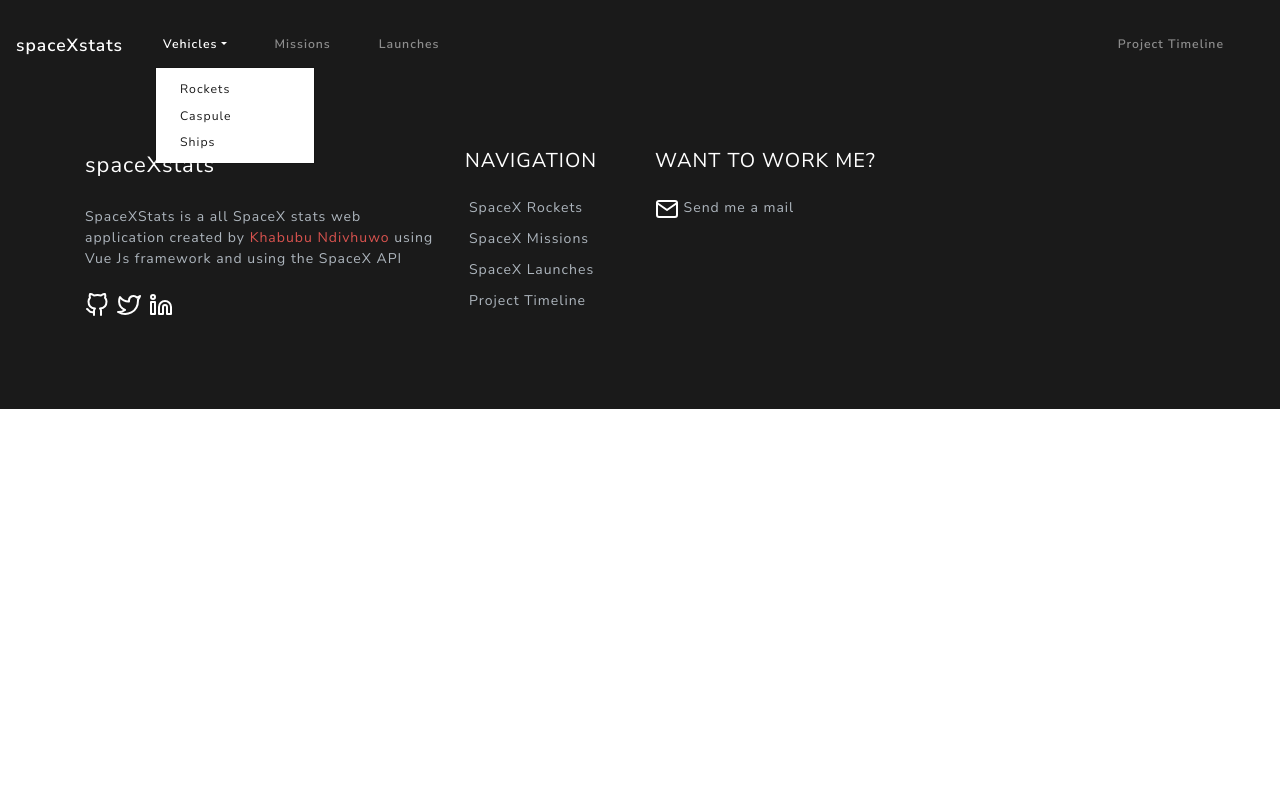
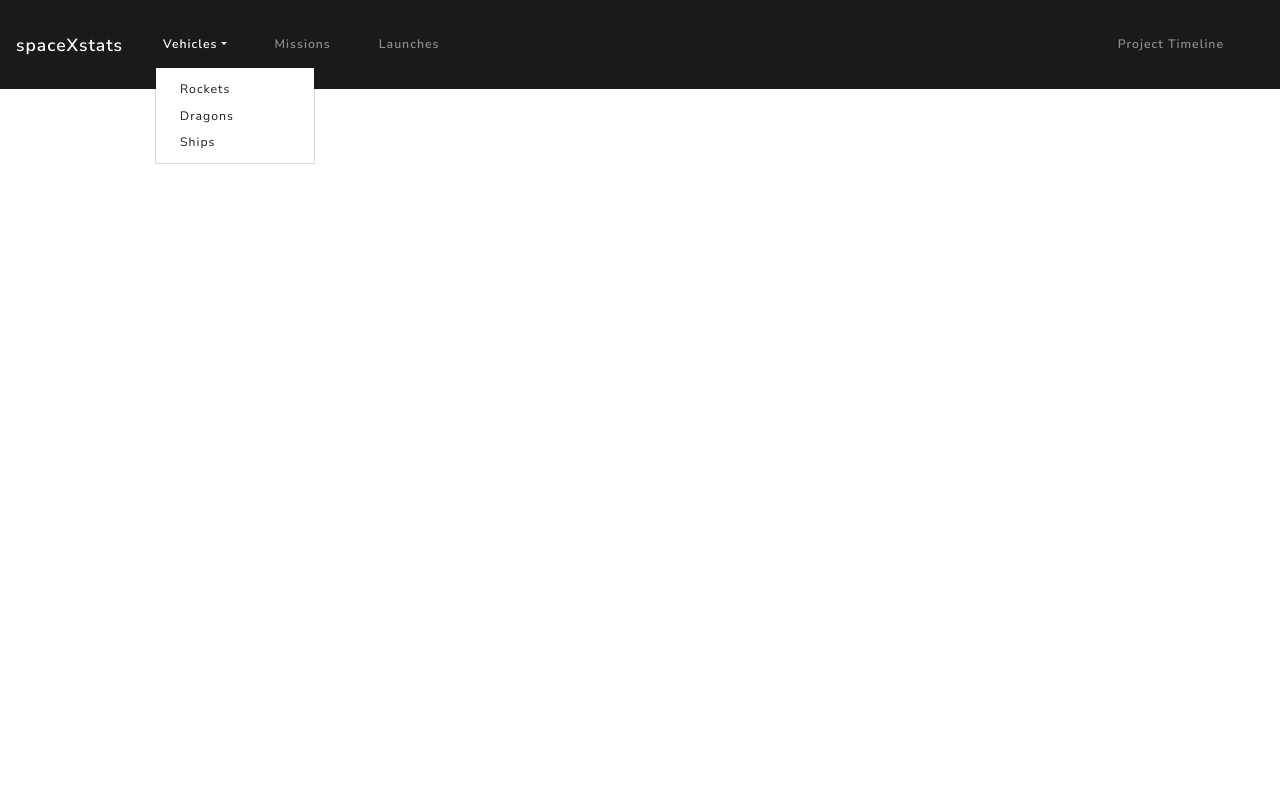
Before and after one commit to Khabz/spacex, a Vue app: page /dragons in a window 1280 px wide. Both pictures are taken after a click on the button "Vehicles". Shown: the top 800 px of the page. Built offline with nearby package versions, Linux system fonts and the light colour scheme; what vuejs-countdown-timer would draw is missing.

Commit message:
:zap: footer & page content fixed

```diff
--- a/public/index.html
+++ b/public/index.html
@@ -9,6 +9,25 @@
     <link rel="stylesheet" href="lux.css">
     <link rel="stylesheet" href="style.css">
     <link rel="stylesheet" href="owl.carousel.min.css">
+    <style>
+        .page-container {
+            position: relative;
+            min-height: 100vh;
+        }
+
+        .content-wrap {
+            padding-bottom: 2.5rem;
+            /* Footer height */
+        }
+
+        #footer {
+            position: absolute;
+            bottom: 0;
+            width: 100%;
+            height: 2.5rem;
+            /* Footer height */
+        }
+    </style>
     <title>
         spaceXstats
     </title>
@@ -18,7 +37,10 @@
     <noscript>
       <strong>We're sorry but <%= htmlWebpackPlugin.options.title %> doesn't work properly without JavaScript enabled. Please enable it to continue.</strong>
     </noscript>
-    <div id="app"></div>
+    <div class="page-container">
+
+        <div id="app"></div>
+    </div>
     <!-- built files will be auto injected -->
     <script src="https://code.jquery.com/jquery-3.5.1.slim.min.js" integrity="sha384-DfXdz2htPH0lsSSs5nCTpuj/zy4C+OGpamoFVy38MVBnE+IbbVYUew+OrCXaRkfj" crossorigin="anonymous"></script>
     <script src="https://cdn.jsdelivr.net/npm/popper.js@1.16.0/dist/umd/popper.min.js" integrity="sha384-Q6E9RHvbIyZFJoft+2mJbHaEWldlvI9IOYy5n3zV9zzTtmI3UksdQRVvoxMfooAo" crossorigin="anonymous"></script>
--- a/src/App.vue
+++ b/src/App.vue
@@ -1,8 +1,12 @@
 <template>
   <div id="app">
     <Navbar />
-    <router-view />
-    <Footer />
+    <div class="content-wrap">
+      <router-view />
+    </div>
+    <footer id="footer">
+      <Footer />
+    </footer>
   </div>
 </template>
 
--- a/src/components/Footer.vue
+++ b/src/components/Footer.vue
@@ -1,5 +1,5 @@
 <template>
-  <footer class="footer bg-primary">
+  <footer class="footer mt-5 bg-primary">
     <div class="container">
       <div class="row">
         <div class="col-lg-4 col-12 mb-0 mb-md-4 pb-0 pb-md-2">
@@ -160,3 +160,5 @@
   name: "Footer"
 };
 </script>
+
+<style></style>
--- a/src/components/Navbar.vue
+++ b/src/components/Navbar.vue
@@ -28,7 +28,7 @@
           >
           <div class="dropdown-menu" aria-labelledby="navbarDropdown">
             <a class="dropdown-item" href="/rockets">Rockets</a>
-            <a class="dropdown-item" href="#">Caspule</a>
+            <a class="dropdown-item" href="/dragons">Dragons</a>
             <a class="dropdown-item" href="#">Ships</a>
           </div>
         </li>
--- a/src/router/index.js
+++ b/src/router/index.js
@@ -4,7 +4,8 @@
 
 Vue.use(VueRouter);
 
-const routes = [{
+const routes = [
+  {
     path: "/",
     name: "Home",
     component: Home
@@ -16,7 +17,16 @@
     // this generates a separate chunk (about.[hash].js) for this route
     // which is lazy-loaded when the route is visited.
     component: () =>
-            import ( /* webpackChunkName: "about" */ "../views/Timeline.vue")
+      import(/* webpackChunkName: "about" */ "../views/Timeline.vue")
+  },
+  {
+    path: "/dragons",
+    name: "Dragons",
+    // route level code-splitting
+    // this generates a separate chunk (about.[hash].js) for this route
+    // which is lazy-loaded when the route is visited.
+    component: () =>
+      import(/* webpackChunkName: "about" */ "../views/Dragons.vue")
   },
   {
     path: "/rockets",
@@ -25,7 +35,7 @@
     // this generates a separate chunk (about.[hash].js) for this route
     // which is lazy-loaded when the route is visited.
     component: () =>
-            import ( /* webpackChunkName: "about" */ "../views/Rockets.vue")
+      import(/* webpackChunkName: "about" */ "../views/Rockets.vue")
   },
   {
     path: "/rocket/:id",
@@ -34,7 +44,7 @@
     // this generates a separate chunk (about.[hash].js) for this route
     // which is lazy-loaded when the route is visited.
     component: () =>
-            import ( /* webpackChunkName: "about" */ "../views/Rocket.vue")
+      import(/* webpackChunkName: "about" */ "../views/Rocket.vue")
   },
   {
     path: "/missions",
@@ -43,7 +53,7 @@
     // this generates a separate chunk (about.[hash].js) for this route
     // which is lazy-loaded when the route is visited.
     component: () =>
-            import ( /* webpackChunkName: "about" */ "../views/Missions.vue")
+      import(/* webpackChunkName: "about" */ "../views/Missions.vue")
   },
   {
     path: "/launches",
@@ -52,7 +62,7 @@
     // this generates a separate chunk (about.[hash].js) for this route
     // which is lazy-loaded when the route is visited.
     component: () =>
-            import ( /* webpackChunkName: "about" */ "../views/Launches.vue")
+      import(/* webpackChunkName: "about" */ "../views/Launches.vue")
   },
   {
     path: "/about",
@@ -61,7 +71,7 @@
     // this generates a separate chunk (about.[hash].js) for this route
     // which is lazy-loaded when the route is visited.
     component: () =>
-            import ( /* webpackChunkName: "about" */ "../views/About.vue")
+      import(/* webpackChunkName: "about" */ "../views/About.vue")
   }
 ];
 
--- /dev/null
+++ b/src/views/Dragons.vue
@@ -0,0 +1,9 @@
+<template>
+  <div class="dragons"></div>
+</template>
+
+<script>
+export default {
+  name: "Dragons"
+};
+</script>
--- a/src/views/Home.vue
+++ b/src/views/Home.vue
@@ -130,3 +130,9 @@
   }
 };
 </script>
+
+<style scoped>
+.home {
+  height: 100%;
+}
+</style>
```
Also changed, not shown: src/views/Timeline.vue (+21 -5 lines), public/lux.css. Lines whose indentation alone changed are shown as unchanged.
